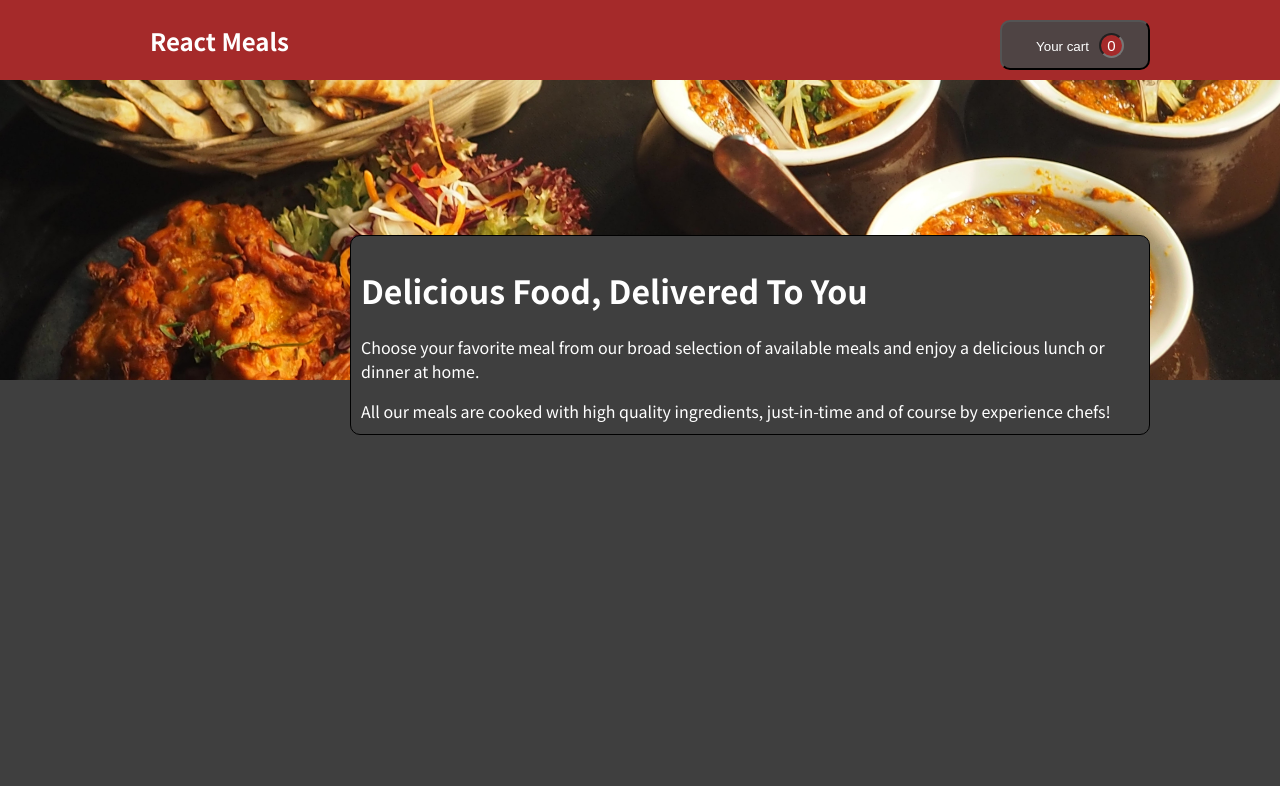
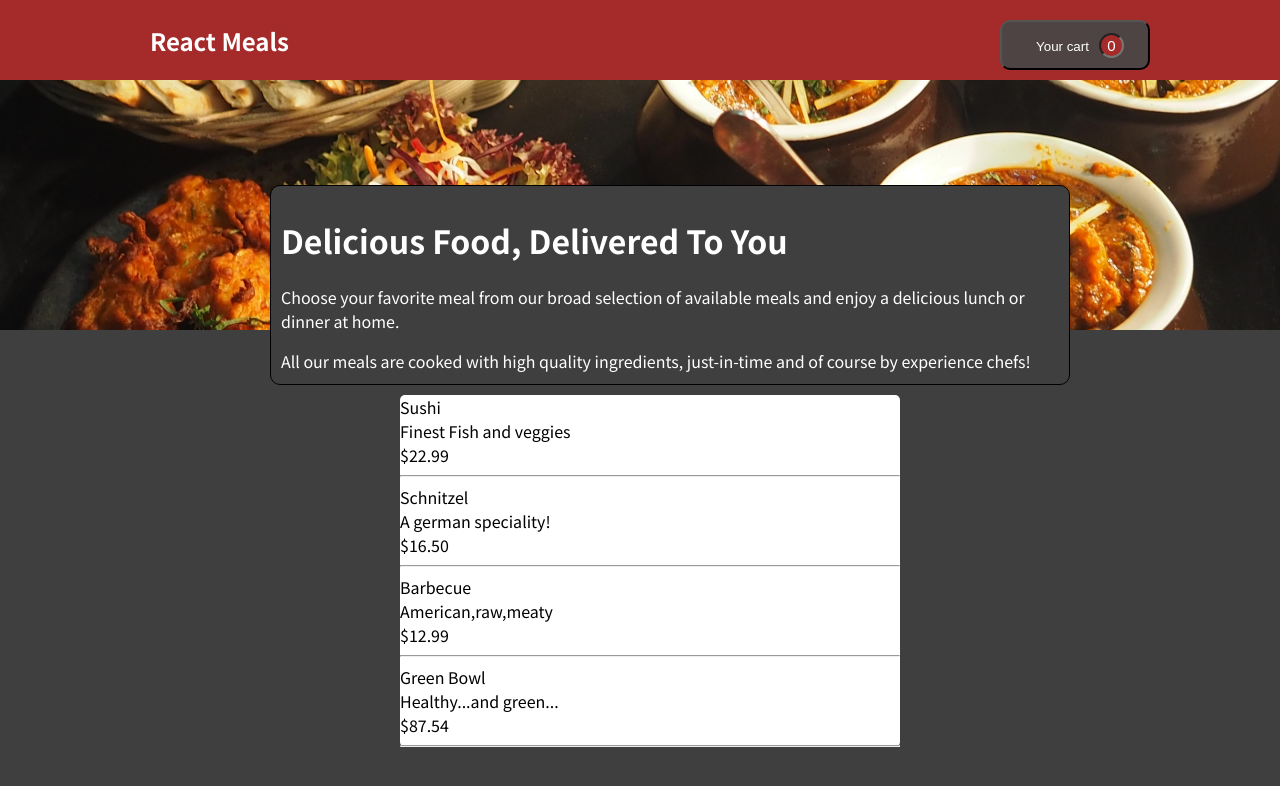
Before and after one commit to Mayank00480/RestaurantWeb, a React (Create React App) app: page / in a window 1280 px wide. Shown: the top 786 px of the page. Built offline with nearby package versions, Linux system fonts and the light colour scheme.

Commit message:
Added List of Items

```diff
--- a/src/App.js
+++ b/src/App.js
@@ -1,11 +1,30 @@
 import Header from "./components/Header";
+import ItemList from "./components/ItemList";
 import Summary from "./components/Summary";
 
 function App() {
+  const data = [{
+    itemName : 'Sushi',
+    itemDescription : 'Finest Fish and veggies',
+    itemPrice : '$22.99'
+  },{
+    itemName : 'Schnitzel',
+    itemDescription : 'A german speciality!',
+    itemPrice : '$16.50'
+  },{
+    itemName : 'Barbecue',
+    itemDescription : 'American,raw,meaty',
+    itemPrice : '$12.99'
+  },{
+    itemName : 'Green Bowl',
+    itemDescription : 'Healthy...and green...',
+    itemPrice : '$87.54'
+  }]
   return (
     <div>
     <Header />
     <Summary />
+    <ItemList data = {data} />
     </div>
   );
 }
--- a/src/components/Header.css
+++ b/src/components/Header.css
@@ -12,7 +12,7 @@
 }
 
 .images img{
-    height : 300px;
+    height : 250px;
   width : 100vw;
     object-fit: cover;
 }
--- /dev/null
+++ b/src/components/ItemList.js
@@ -0,0 +1,16 @@
+import React from 'react'
+import './itemList.css'
+const ItemList = (props) => {
+  return (
+    <div className = 'itemList'>
+      {
+        props.data.map((item) =>{
+           return <> <li key ={Math.random().toString()}>{item.itemName} <br/> {item.itemDescription}<br/> {item.itemPrice} </li>
+            <hr/></>
+        })
+      }
+    </div>
+  )
+}
+
+export default ItemList
--- a/src/components/Summary.css
+++ b/src/components/Summary.css
@@ -2,7 +2,7 @@
     color : white;
     background-color: #3f3f3f;
     position: relative;
-    left : 350px;
+    left : 270px;
     bottom: 150px;
     border-radius: 10px;
     border : 1px solid black;
--- /dev/null
+++ b/src/components/itemList.css
@@ -0,0 +1,11 @@
+.itemList{
+    background-color: white;
+    width : 500px;
+    position: relative;
+    left : 400px;
+    bottom: 140px;
+    border-radius: 5px;
+}
+.itemList li{
+    list-style-type: none;
+}
```
